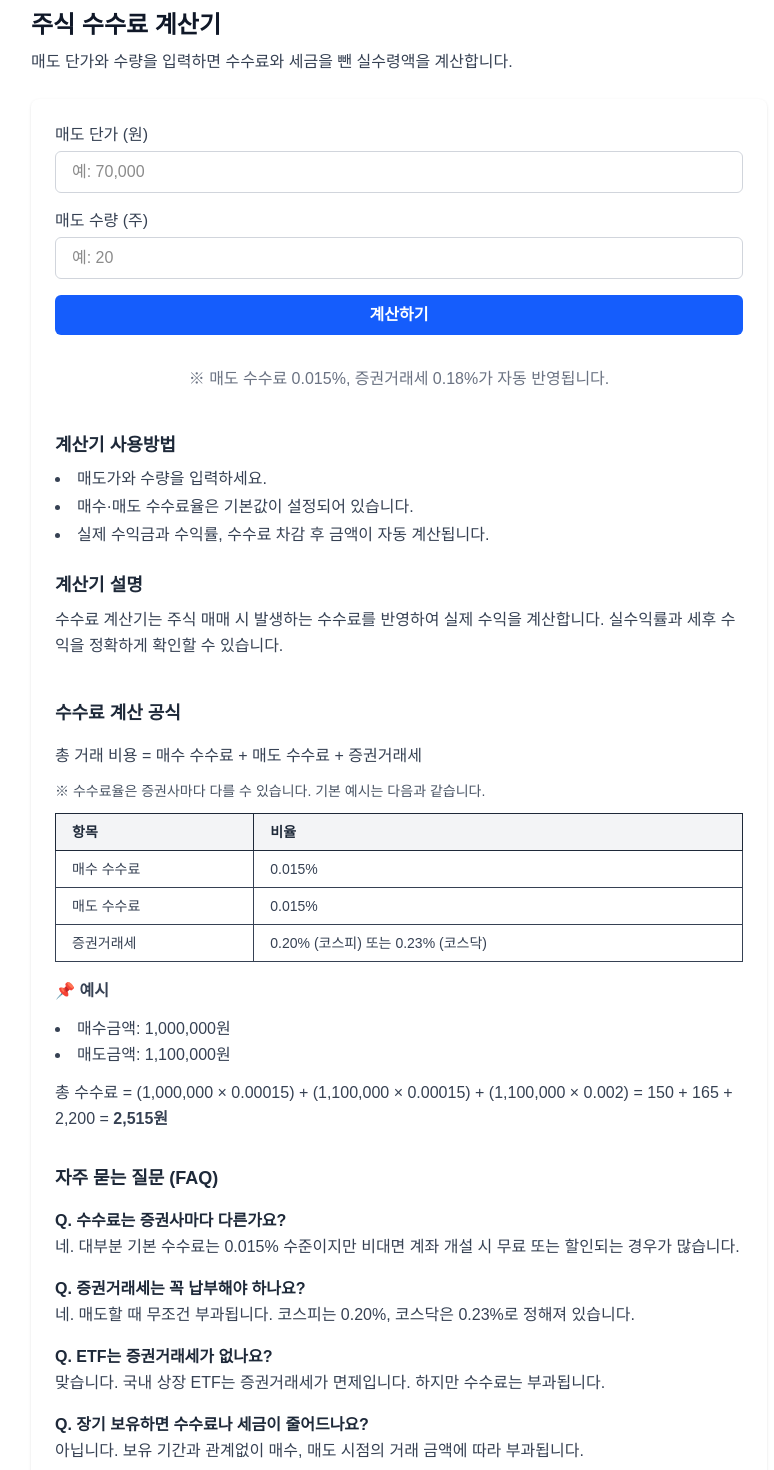
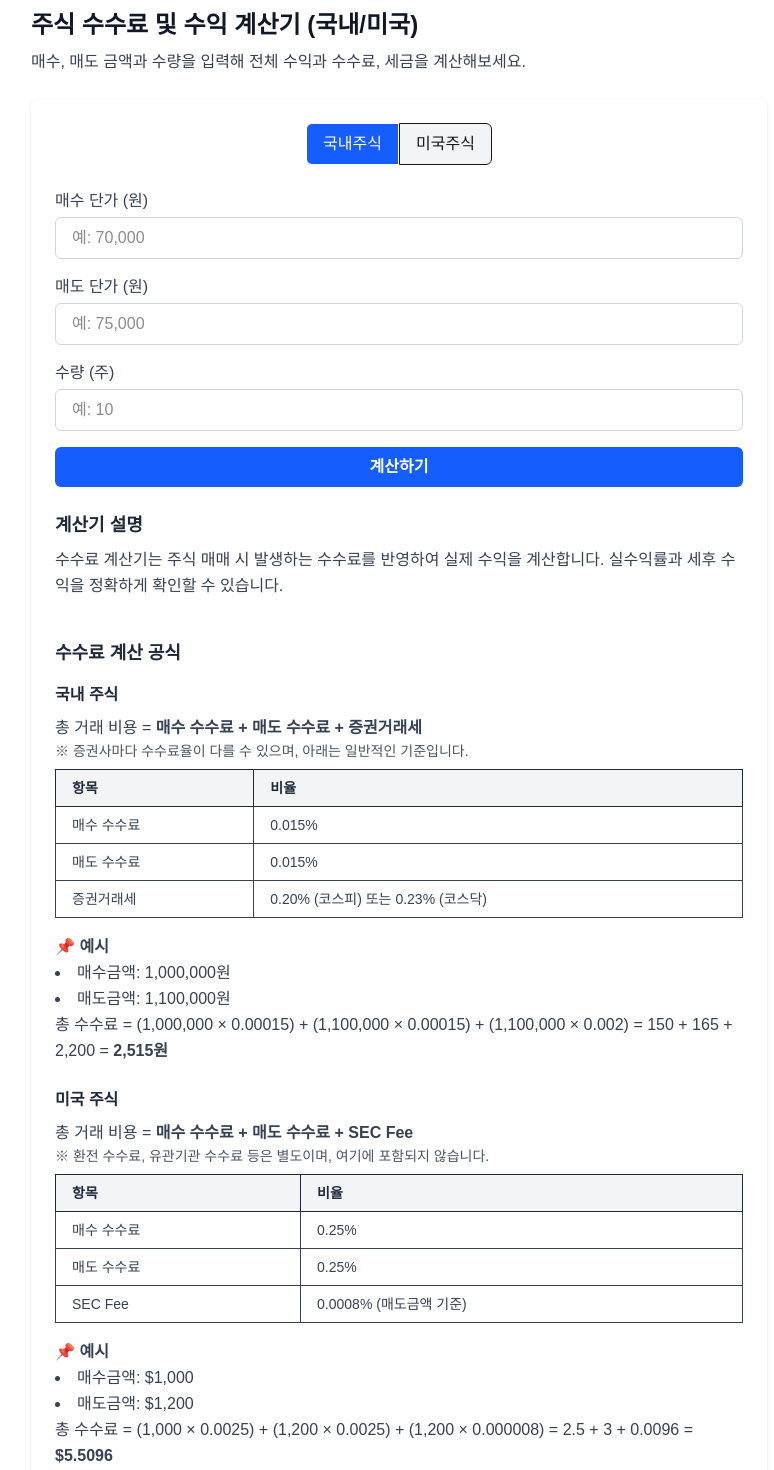
Before and after one commit to Jeonghaemo/stock-calculator, a Next.js app: page /fee in a window 1280 px wide. Shown: the part 80-1550 px from the top of the page, without its empty margins (241-1015 px from the left). Built offline with nearby package versions, Linux system fonts and the light colour scheme.

Commit message:
전체완료

```diff
--- a/app/fee/page.client.tsx
+++ b/app/fee/page.client.tsx
@@ -4,12 +4,17 @@ import { useState } from "react";
 import PageLayout from "@/components/PageLayout";
 
 export default function FeeCalculatorPage() {
+  const [activeTab, setActiveTab] = useState<"domestic" | "us">("domestic");
+  const [buyPrice, setBuyPrice] = useState('');
   const [sellPrice, setSellPrice] = useState('');
-  const [sellQty, setSellQty] = useState('');
+  const [qty, setQty] = useState('');
   const [result, setResult] = useState<null | {
-    totalAmount: number;
-    fee: number;
+    totalBuy: number;
+    totalSell: number;
+    buyFee: number;
+    sellFee: number;
     tax: number;
+    profit: number;
     receive: number;
   }>(null);
 
@@ -22,33 +27,82 @@ export default function FeeCalculatorPage() {
   const handleChange = (setter: React.Dispatch<React.SetStateAction<string>>) =>
     (e: React.ChangeEvent<HTMLInputElement>) => {
       const raw = e.target.value.replace(/,/g, '');
-      if (!/^\d*$/.test(raw)) return;
+      if (!/^\d*(\.\d*)?$/.test(raw)) return;
       setter(formatNumber(raw));
     };
 
   const calculate = () => {
-    const price = parseFloat(sellPrice.replace(/,/g, ''));
-    const qty = parseFloat(sellQty.replace(/,/g, ''));
-
-    if (isNaN(price) || isNaN(qty) || price === 0 || qty === 0) {
+    const buy = parseFloat(buyPrice.replace(/,/g, ''));
+    const sell = parseFloat(sellPrice.replace(/,/g, ''));
+    const count = parseFloat(qty.replace(/,/g, ''));
+    if (isNaN(buy) || isNaN(sell) || isNaN(count) || buy === 0 || sell === 0 || count === 0) {
       setResult(null);
       return;
     }
 
-    const totalAmount = price * qty;
-    const fee = Math.floor(totalAmount * 0.00015);
-    const tax = Math.floor(totalAmount * 0.0018);
-    const receive = totalAmount - fee - tax;
+    const totalBuy = buy * count;
+    const totalSell = sell * count;
 
-    setResult({ totalAmount, fee, tax, receive });
+    let buyFeeRate = 0.00015;
+    let sellFeeRate = 0.00015;
+    let taxRate = 0.002;
+
+    if (activeTab === "us") {
+      buyFeeRate = 0.0025; // 미국 주식 수수료 예시
+      sellFeeRate = 0.0025;
+      taxRate = 0.0000; // 증권거래세 없음
+    }
+
+    const buyFee = Math.floor(totalBuy * buyFeeRate);
+    const sellFee = Math.floor(totalSell * sellFeeRate);
+    const tax = Math.floor(totalSell * taxRate);
+
+    const profit = totalSell - totalBuy - buyFee - sellFee - tax;
+    const receive = totalSell - sellFee - tax;
+
+    setResult({
+      totalBuy,
+      totalSell,
+      buyFee,
+      sellFee,
+      tax,
+      profit,
+      receive,
+    });
   };
 
   return (
     <PageLayout
-      title="주식 수수료 계산기"
-      description="매도 단가와 수량을 입력하면 수수료와 세금을 뺀 실수령액을 계산합니다."
+      title="주식 수수료 및 수익 계산기 (국내/미국)"
+      description="매수, 매도 금액과 수량을 입력해 전체 수익과 수수료, 세금을 계산해보세요."
     >
+      <div className="flex justify-center mb-6">
+        <button
+          className={`px-4 py-2 rounded-l-md border ${activeTab === "domestic" ? "bg-blue-600 text-white" : "bg-gray-100"}`}
+          onClick={() => setActiveTab("domestic")}
+        >
+          국내주식
+        </button>
+        <button
+          className={`px-4 py-2 rounded-r-md border ${activeTab === "us" ? "bg-blue-600 text-white" : "bg-gray-100"}`}
+          onClick={() => setActiveTab("us")}
+        >
+          미국주식
+        </button>
+      </div>
+
       <div className="space-y-4">
+        <div>
+          <label className="block mb-1 font-medium text-gray-700 text-[16px]">매수 단가 (원)</label>
+          <input
+            type="text"
+            value={buyPrice}
+            onChange={handleChange(setBuyPrice)}
+            className="w-full border border-gray-300 rounded-md px-4 py-2 focus:ring-2 focus:ring-blue-500 outline-none"
+            placeholder="예: 70,000"
+          />
+        </div>
+
         <div>
           <label className="block mb-1 font-medium text-gray-700 text-[16px]">매도 단가 (원)</label>
           <input
@@ -56,18 +110,18 @@ export default function FeeCalculatorPage() {
             value={sellPrice}
             onChange={handleChange(setSellPrice)}
             className="w-full border border-gray-300 rounded-md px-4 py-2 focus:ring-2 focus:ring-blue-500 outline-none"
-            placeholder="예: 70,000"
+            placeholder="예: 75,000"
           />
         </div>
 
         <div>
-          <label className="block mb-1 font-medium text-gray-700 text-[16px]">매도 수량 (주)</label>
+          <label className="block mb-1 font-medium text-gray-700 text-[16px]">수량 (주)</label>
           <input
             type="text"
-            value={sellQty}
-            onChange={handleChange(setSellQty)}
+            value={qty}
+            onChange={handleChange(setQty)}
             className="w-full border border-gray-300 rounded-md px-4 py-2 focus:ring-2 focus:ring-blue-500 outline-none"
-            placeholder="예: 20"
+            placeholder="예: 10"
           />
         </div>
 
@@ -78,26 +132,17 @@ export default function FeeCalculatorPage() {
           계산하기
         </button>
 
-        <p className="text-base text-gray-500 mt-4 text-center">
-          ※ 매도 수수료 0.015%, 증권거래세 0.18%가 자동 반영됩니다.
-        </p>
-
         {result && (
           <div className="mt-6 text-center text-gray-800 text-lg font-semibold space-y-2">
-            <p>📦 총 매도금액: <span className="text-blue-600">{result.totalAmount.toLocaleString()} 원</span></p>
-            <p>💸 매도 수수료(0.015%): <span className="text-red-500">{result.fee.toLocaleString()} 원</span></p>
-            <p>🧾 증권거래세(0.18%): <span className="text-red-600">{result.tax.toLocaleString()} 원</span></p>
-            <p>💰 실수령액: <span className="text-green-600">{result.receive.toLocaleString()} 원</span></p>
+            <p>📦 총 매수금액: <span className="text-gray-700">{result.totalBuy.toLocaleString()} 원</span></p>
+            <p>💰 총 매도금액: <span className="text-blue-600">{result.totalSell.toLocaleString()} 원</span></p>
+            <p>🔻 매수 수수료: <span className="text-red-500">{result.buyFee.toLocaleString()} 원</span></p>
+            <p>🔻 매도 수수료: <span className="text-red-500">{result.sellFee.toLocaleString()} 원</span></p>
+            <p>🧾 세금: <span className="text-red-600">{result.tax.toLocaleString()} 원</span></p>
+            <p>💵 실수령액(세후): <span className="text-green-600">{result.receive.toLocaleString()} 원</span></p>
+            <p>📈 총 수익(수수료+세금 반영): <span className="text-green-700">{result.profit.toLocaleString()} 원</span></p>
           </div>
         )}
-      </div>
-      <div className="mt-10">
-  <h2 className="text-lg font-bold text-gray-800 mb-2">계산기 사용방법</h2>
-  <ul className="list-disc list-inside text-gray-700 text-base space-y-1">
-    <li>매도가와 수량을 입력하세요.</li>
-    <li>매수·매도 수수료율은 기본값이 설정되어 있습니다.</li>
-    <li>실제 수익금과 수익률, 수수료 차감 후 금액이 자동 계산됩니다.</li>
-  </ul>
       </div>
 
 <div className="mt-6">
@@ -108,12 +153,16 @@ export default function FeeCalculatorPage() {
   </div>
 <div className="mt-10">
   <h2 className="text-lg font-bold text-gray-800 mb-4">수수료 계산 공식</h2>
-  <div className="text-base text-gray-700 leading-relaxed space-y-3">
+  <div className="text-base text-gray-700 leading-relaxed space-y-6">
+
+    {/* 국내 주식 */}
+    <div>
+      <h3 className="font-semibold text-gray-800 text-base mb-2">국내 주식</h3>
       <p>
-      총 거래 비용 = 매수 수수료 + 매도 수수료 + 증권거래세
+        총 거래 비용 = <b>매수 수수료 + 매도 수수료 + 증권거래세</b>
       </p>
       <p className="text-sm text-gray-600">
-      ※ 수수료율은 증권사마다 다를 수 있습니다. 기본 예시는 다음과 같습니다.
+        ※ 증권사마다 수수료율이 다를 수 있으며, 아래는 일반적인 기준입니다.
       </p>
       <table className="w-full text-sm text-left text-gray-700 border mt-2">
         <thead className="bg-gray-100 text-gray-800">
@@ -147,6 +196,50 @@ export default function FeeCalculatorPage() {
         = 150 + 165 + 2,200 = <strong>2,515원</strong>
       </p>
     </div>
+
+    {/* 미국 주식 */}
+    <div>
+      <h3 className="font-semibold text-gray-800 text-base mb-2">미국 주식</h3>
+      <p>
+        총 거래 비용 = <b>매수 수수료 + 매도 수수료 + SEC Fee</b>
+      </p>
+      <p className="text-sm text-gray-600">
+        ※ 환전 수수료, 유관기관 수수료 등은 별도이며, 여기에 포함되지 않습니다.
+      </p>
+      <table className="w-full text-sm text-left text-gray-700 border mt-2">
+        <thead className="bg-gray-100 text-gray-800">
+          <tr>
+            <th className="px-4 py-2 border">항목</th>
+            <th className="px-4 py-2 border">비율</th>
+          </tr>
+        </thead>
+        <tbody>
+          <tr>
+            <td className="px-4 py-2 border">매수 수수료</td>
+            <td className="px-4 py-2 border">0.25%</td>
+          </tr>
+          <tr>
+            <td className="px-4 py-2 border">매도 수수료</td>
+            <td className="px-4 py-2 border">0.25%</td>
+          </tr>
+          <tr>
+            <td className="px-4 py-2 border">SEC Fee</td>
+            <td className="px-4 py-2 border">0.0008% (매도금액 기준)</td>
+          </tr>
+        </tbody>
+      </table>
+      <p className="font-semibold mt-4">📌 예시</p>
+      <ul className="list-disc list-inside">
+        <li>매수금액: $1,000</li>
+        <li>매도금액: $1,200</li>
+      </ul>
+      <p>
+        총 수수료 = (1,000 × 0.0025) + (1,200 × 0.0025) + (1,200 × 0.000008)
+        = 2.5 + 3 + 0.0096 = <strong>$5.5096</strong>
+      </p>
+    </div>
+
+  </div>
 </div>
 <div className="mt-8">
   <h2 className="text-lg font-bold text-gray-800 mb-4">자주 묻는 질문 (FAQ)</h2>
```
Lines whose indentation alone changed are shown as unchanged.
